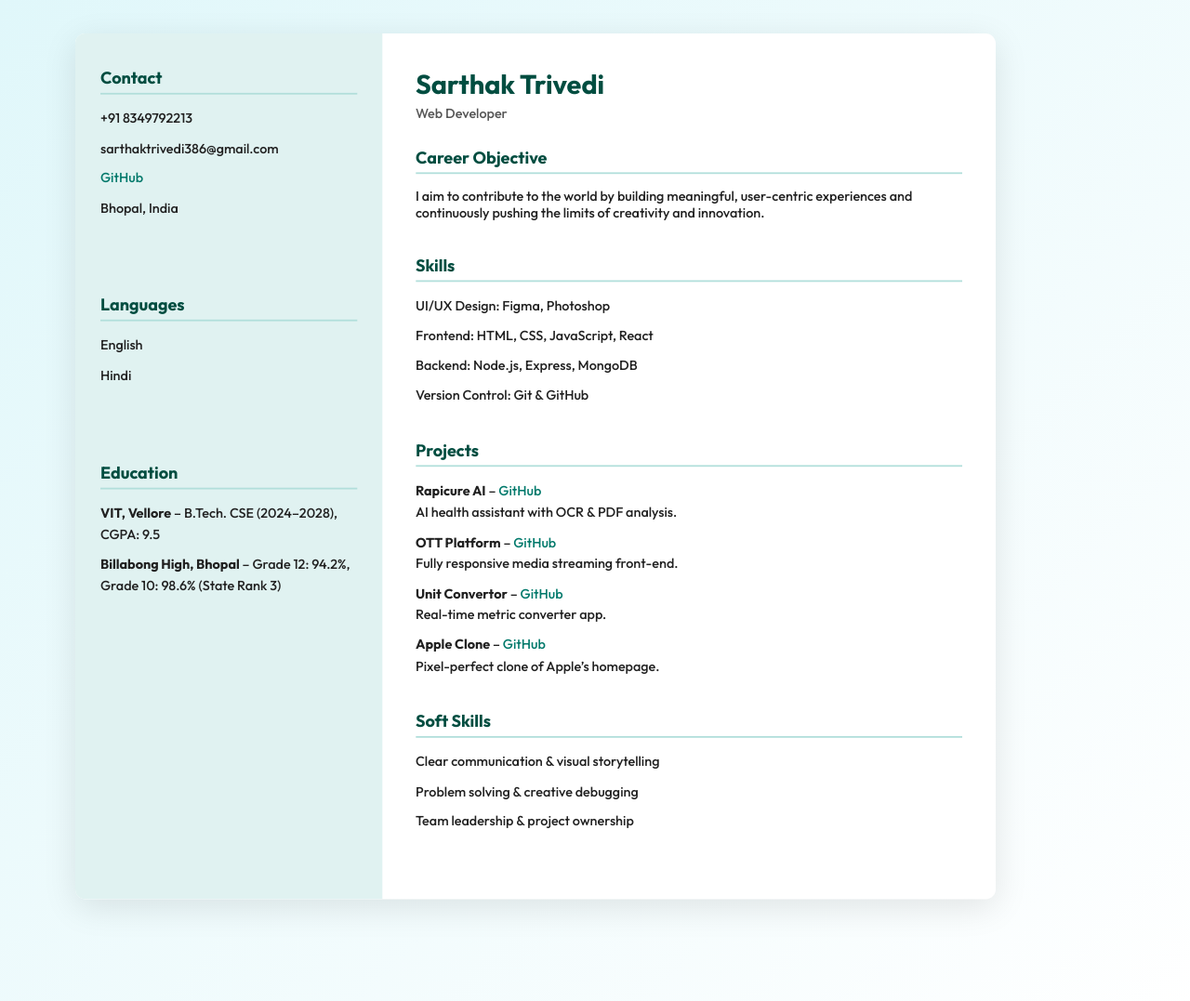
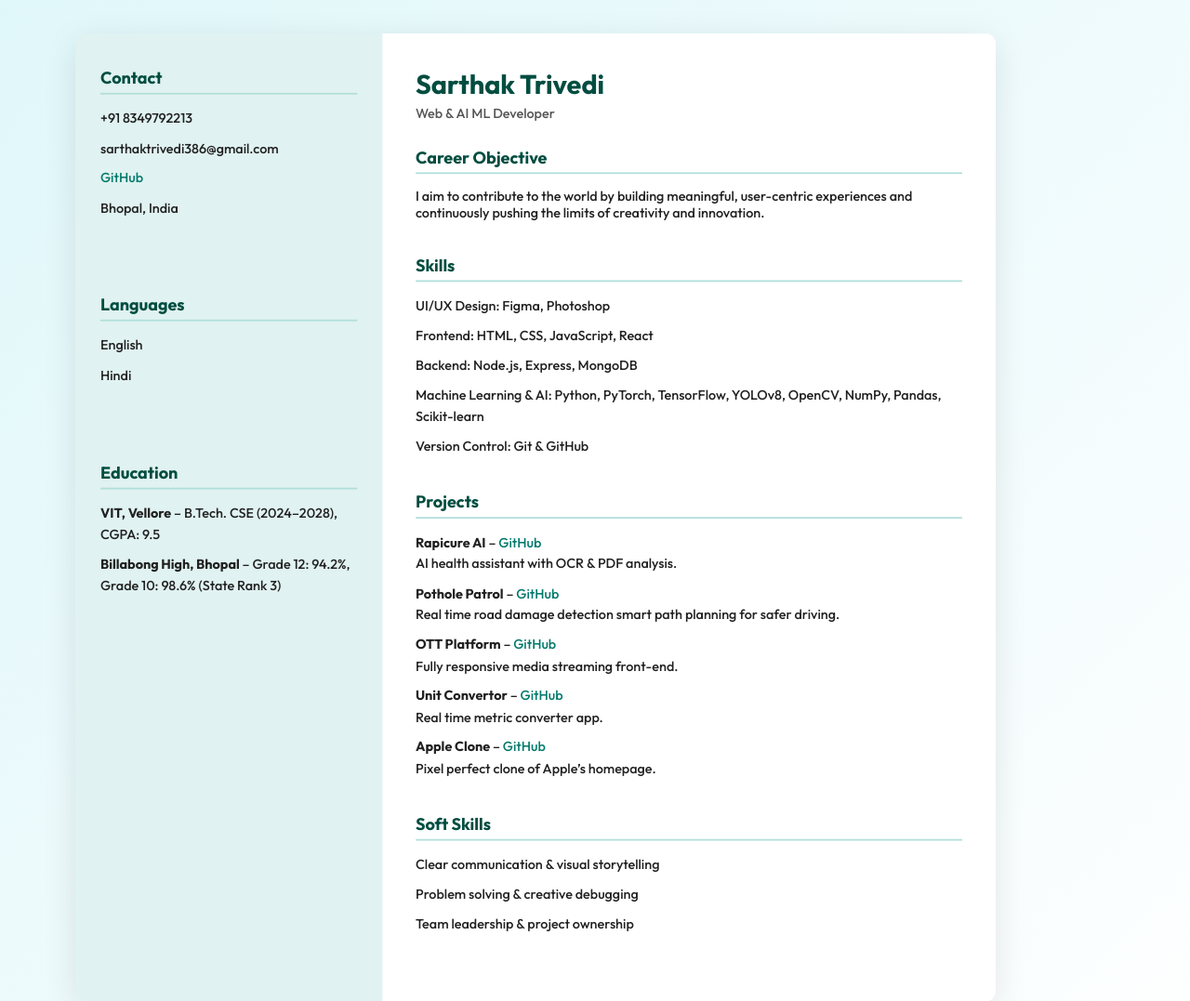
Before and after one commit to CodeThread386/Resume, a plain HTML site: page index.html in a window 1280 px wide. Shown: the top 1077 px of the page at 93% size. Drawn offline with Linux system fonts and the light colour scheme.

Commit message:
Update index.html

```diff
--- a/index.html
+++ b/index.html
@@ -3,7 +3,7 @@
 <head>
 <meta charset="UTF-8">
 <meta name="viewport" content="width=device-width, initial-scale=1.0">
-<title>Sarthak Trivedi | UI/UX Portfolio</title>
+<title>Sarthak Trivedi</title>
 <link href="https://fonts.googleapis.com/css2?family=Outfit:wght@300;500;700&display=swap" rel="stylesheet">
 <style>
     * {
@@ -123,7 +123,7 @@
     </div>
     <div class="main">
         <div class="name">Sarthak Trivedi</div>
-        <div class="title">Web Developer</div>
+        <div class="title">Web & AI ML Developer</div>
 
         <div class="section">
             <h2>Career Objective</h2>
@@ -133,20 +133,24 @@
         <div class="section">
             <h2>Skills</h2>
             <ul>
-                <li>UI/UX Design: Figma, Photoshop</li>
-                <li>Frontend: HTML, CSS, JavaScript, React</li>
-                <li>Backend: Node.js, Express, MongoDB</li>
-                <li>Version Control: Git & GitHub</li>
-            </ul>
+    <li>UI/UX Design: Figma, Photoshop</li>
+    <li>Frontend: HTML, CSS, JavaScript, React</li>
+    <li>Backend: Node.js, Express, MongoDB</li>
+    <li>Machine Learning & AI: Python, PyTorch, TensorFlow, YOLOv8, OpenCV, NumPy, Pandas, Scikit-learn</li>
+    <li>Version Control: Git & GitHub</li>
+</ul>
+
         </div>
 
         <div class="section">
             <h2>Projects</h2>
             <ul>
-                <li><b>Rapicure AI</b> – <a href="https://github.com/KTKarthick006/Rapicure">GitHub</a><br>AI health assistant with OCR & PDF analysis.</li>
-                <li><b>OTT Platform</b> – <a href="https://github.com/CodeThread386/OTT">GitHub</a><br>Fully responsive media streaming front-end.</li>
-                <li><b>Unit Convertor</b> – <a href="https://github.com/CodeThread386/Unit-Convertor">GitHub</a><br>Real-time metric converter app.</li>
-                <li><b>Apple Clone</b> – <a href="https://github.com/CodeThread386/Apple-Clone">GitHub</a><br>Pixel-perfect clone of Apple’s homepage.</li>
+                <li><b>Rapicure AI</b> – <a href="https://github.com/KTKarthick006/Rapicure" target="_blank">GitHub</a><br>AI health assistant with OCR & PDF analysis.</li>
+<li><b>Pothole Patrol</b> – <a href="https://github.com/CodeThread386/Pothole-Preventer" target="_blank">GitHub</a><br>Real time road damage detection smart path planning for safer driving.</li>
+<li><b>OTT Platform</b> – <a href="https://github.com/CodeThread386/OTT" target="_blank">GitHub</a><br>Fully responsive media streaming front-end.</li>
+<li><b>Unit Convertor</b> – <a href="https://github.com/CodeThread386/Unit-Convertor" target="_blank">GitHub</a><br>Real time metric converter app.</li>
+<li><b>Apple Clone</b> – <a href="https://github.com/CodeThread386/Apple-Clone" target="_blank">GitHub</a><br>Pixel perfect clone of Apple’s homepage.</li>
+
             </ul>
         </div>
 
```
